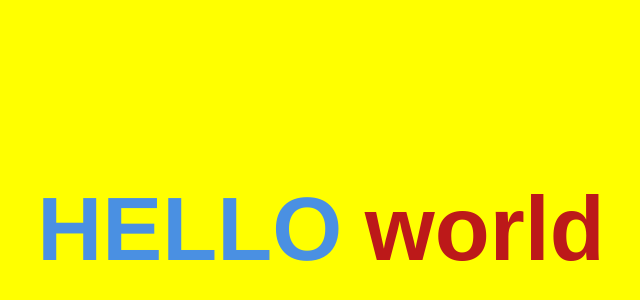
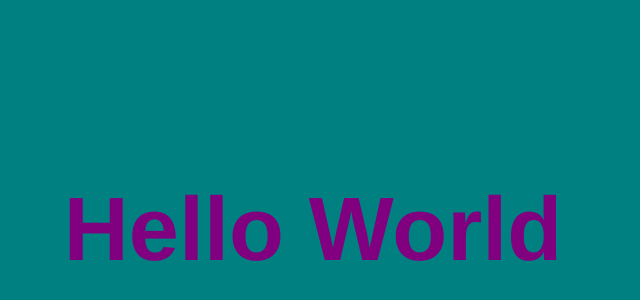
Before and after one commit to Vejituh/hello-there, a plain HTML site: page index.html in a window 1280 px wide. Shown: the part 142-442 px from the top of the page, without its empty margins (327-967 px from the left). Drawn offline with Linux system fonts and the light colour scheme.

Commit message:
Added teal background, text now purple and uniform

```diff
--- a/index.html
+++ b/index.html
@@ -1,42 +1,28 @@
 <!DOCTYPE html>
 <html>
+
 <head>
     <meta charset="utf-8">
     <meta http-equiv="X-UA-Compatible" content="IE=edge">
-    <title>Heyyy</title>
+    <title>Hi</title>
     <meta name="viewport" content="width=device-width, initial-scale=1">
-    <!-- <link rel="stylesheet" type="text/css" media="screen" href="main.css"> -->
-    <!-- <script src="main.js"></script> -->
     <style>
-    #screen {
-        background-color: yellow;
-        height: 100vh;
-        width: 100vw;
-
+        html {
+            background-color: teal;
         }
 
-    h1{
+        h1 {
             text-align: center;
             margin-top: 40vh;
             font-size: 90px;
-    }
-
-    .word-1{
-        text-transform: uppercase;
-        color: rgb(74, 144, 226);
+            color:purple;
             font-family: Helvetica, sans-serif;
-    }
-
-    .word-2 {
-        color: #BC1919;
-        font-family: Avenir, sans-serif;
         }
     </style>
 </head>
-<body id='screen'>
-    <h1>
-        <span class="word-1">Hello</span>
-        <span class="word-2">world</span>
-    </h1>
+
+<body>
+    <h1>Hello World</h1>
 </body>
+
 </html>
```
Lines whose indentation alone changed are shown as unchanged.
